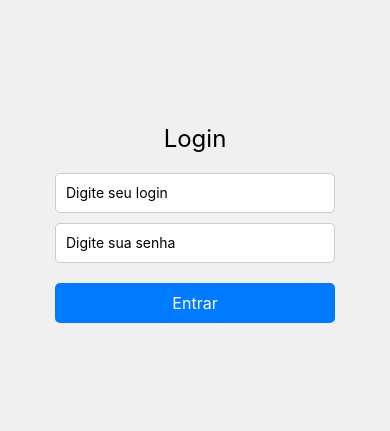
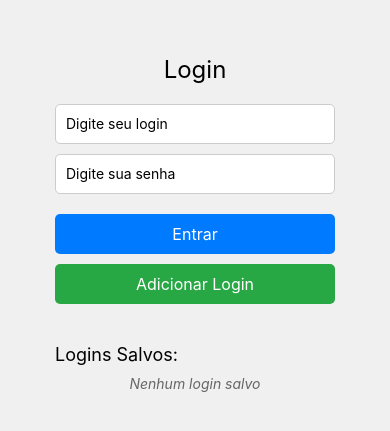
Before and after one commit to Carriscar1/-Navega-o-Entre-Telas-no-React-Native-Usando-React-Navigation, a React Native app: screen /Login in a window 390 px wide. Shown: the part 199-630 px from the top of the page. Built offline with nearby package versions, Linux system fonts and the light colour scheme.

Commit message:
Update AsyncStorage

```diff
--- a/package.json
+++ b/package.json
@@ -1,7 +1,7 @@
 {
   "name": "meuappnavegacao",
   "version": "1.0.0",
-  "main": "index.js",
+  "main": "node_modules/expo/AppEntry.js",
   "scripts": {
     "start": "expo start",
     "android": "expo start --android",
@@ -19,7 +19,8 @@
     "react-native-screens": "^4.10.0",
     "react-dom": "19.0.0",
     "react-native-web": "^0.20.0",
-    "@expo/metro-runtime": "~5.0.4"
+    "@expo/metro-runtime": "~5.0.4",
+    "@react-native-async-storage/async-storage": "2.1.2"
   },
   "devDependencies": {
     "@babel/core": "^7.20.0"
--- a/src/screens/LoginScreen.jsx
+++ b/src/screens/LoginScreen.jsx
@@ -1,27 +1,98 @@
-import React, { useState } from 'react';
-import { View, Text, TextInput, Pressable, StyleSheet, Alert } from 'react-native';
+import React, { useState, useEffect } from 'react';
+import { View, Text, TextInput, Pressable, StyleSheet, Alert, ScrollView } from 'react-native';
+import AsyncStorage from '@react-native-async-storage/async-storage';
 
 export default function LoginScreen({ navigation }) {
   const [login, setLogin] = useState('');
   const [senha, setSenha] = useState('');
+  const [loginsSalvos, setLoginsSalvos] = useState([]);
+  const [loginSelecionado, setLoginSelecionado] = useState(null);
+
+  // Carrega os logins
+  const LoadLogin = async () => {
+    try {
+      const StoredLogins = await AsyncStorage.getItem('Logins');
+      if (StoredLogins !== null) {
+        setLoginsSalvos(JSON.parse(StoredLogins));
+      }
+    } catch (error) {
+      console.log('Erro ao carregar o Login:', error);
+    }
+  };
+
+  // Salva um array de logins
+  const SaveLogin = async (LoginArray) => {
+    try {
+      await AsyncStorage.setItem('Logins', JSON.stringify(LoginArray));
+      setLoginsSalvos(LoginArray);
+    } catch (error) {
+      console.log('Erro ao salvar Login:', error);
+    }
+  };
+
+  // Adiciona um login
+  const AddLogin = () => {
+    if (!login || !senha) {
+      Alert.alert('Erro', 'Preencha login e senha!');
+      return;
+    }
+
+    const novoLogin = { login, senha };
+    const novosLogins = [...loginsSalvos, novoLogin];
+    SaveLogin(novosLogins);
+    Alert.alert('Sucesso', 'Login adicionado com sucesso!');
+    setLogin('');
+    setSenha('');
+  };
+
+  // Deleta um login
+  const DeleteLogin = (index) => {
+    const novosLogins = loginsSalvos.filter((_, i) => i !== index);
+    SaveLogin(novosLogins);
+    Alert.alert('Sucesso', 'Login removido com sucesso!');
+  };
+
+  // Preenche os campos com um login selecionado
+  const SelectLogin = (selectedLogin) => {
+    setLogin(selectedLogin.login);
+    setSenha(selectedLogin.senha);
+    setLoginSelecionado(selectedLogin);
+  };
 
   const handleLogin = () => {
     if (login === 'admin' && senha === '123') {
       navigation.navigate('Home');
     } else {
+
+      // Verifica se o login existe
+      const VerificarLogin = loginsSalvos.some(
+        item => item.login === login && item.senha === senha
+      );
+
+      if (VerificarLogin) {
+        navigation.navigate('Home');
+      } else {
         Alert.alert('Erro', 'Login ou senha incorretos!');
+      }
     }
   };
 
+  useEffect(() => {
+    LoadLogin();
+  }, []);
+
   return (
+    <ScrollView contentContainerStyle={styles.scrollContainer}>
       <View style={styles.container}>
         <Text style={styles.title}>Login</Text>
+
         <TextInput
           style={styles.input}
           placeholder="Digite seu login"
           value={login}
           onChangeText={setLogin}
         />
+
         <TextInput
           style={styles.input}
           placeholder="Digite sua senha"
@@ -29,14 +100,47 @@ export default function LoginScreen({ navigation }) {
           value={senha}
           onChangeText={setSenha}
         />
+
         <Pressable style={styles.button} onPress={handleLogin}>
           <Text style={styles.buttonText}>Entrar</Text>
         </Pressable>
+
+        <Pressable style={[styles.button, styles.addButton]} onPress={AddLogin}>
+          <Text style={styles.buttonText}>Adicionar Login</Text>
+        </Pressable>
+
+        <Text style={styles.savedLoginsTitle}>Logins Salvos:</Text>
+
+        {loginsSalvos.length > 0 ? (
+          loginsSalvos.map((item, index) => (
+            <View key={index} style={styles.loginItem}>
+              <Pressable
+                style={styles.loginTextContainer}
+                onPress={() => SelectLogin(item)}
+              >
+                <Text style={styles.loginText}>{item.login}</Text>
+              </Pressable>
+
+              <Pressable
+                style={styles.deleteButton}
+                onPress={() => DeleteLogin(index)}
+              >
+                <Text style={styles.deleteButtonText}>X</Text>
+              </Pressable>
             </View>
+          ))
+        ) : (
+          <Text style={styles.noLoginsText}>Nenhum login salvo</Text>
+        )}
+      </View>
+    </ScrollView>
   );
 }
 
 const styles = StyleSheet.create({
+  scrollContainer: {
+    flexGrow: 1,
+  },
   container: {
     flex: 1,
     justifyContent: 'center',
@@ -67,8 +171,53 @@ const styles = StyleSheet.create({
     alignItems: 'center',
     marginTop: 10,
   },
+  addButton: {
+    backgroundColor: '#28a745',
+    marginBottom: 20,
+  },
   buttonText: {
     color: '#fff',
     fontSize: 16,
   },
+  savedLoginsTitle: {
+    fontSize: 18,
+    marginTop: 20,
+    marginBottom: 10,
+    alignSelf: 'flex-start',
+    marginLeft: '10%',
+  },
+  loginItem: {
+    flexDirection: 'row',
+    justifyContent: 'space-between',
+    alignItems: 'center',
+    width: '80%',
+    marginBottom: 10,
+    backgroundColor: '#fff',
+    padding: 10,
+    borderRadius: 5,
+    borderWidth: 1,
+    borderColor: '#ddd',
+  },
+  loginTextContainer: {
+    flex: 1,
+  },
+  loginText: {
+    fontSize: 16,
+  },
+  deleteButton: {
+    backgroundColor: '#dc3545',
+    borderRadius: 15,
+    width: 30,
+    height: 30,
+    justifyContent: 'center',
+    alignItems: 'center',
+  },
+  deleteButtonText: {
+    color: '#fff',
+    fontWeight: 'bold',
+  },
+  noLoginsText: {
+    color: '#666',
+    fontStyle: 'italic',
+  },
 });
```
Also changed, not shown: 1 other file (tests, documents, lock files or other folders). Lines whose indentation alone changed are shown as unchanged.
